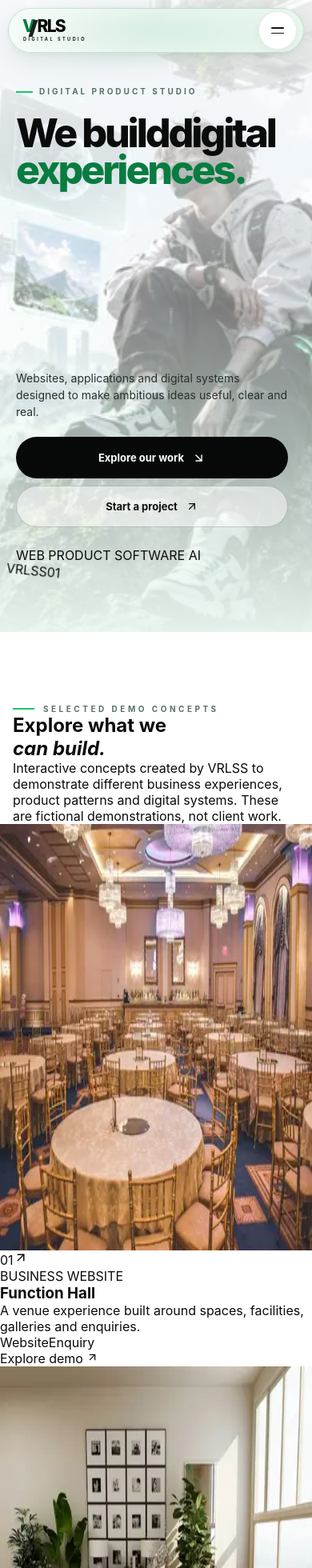
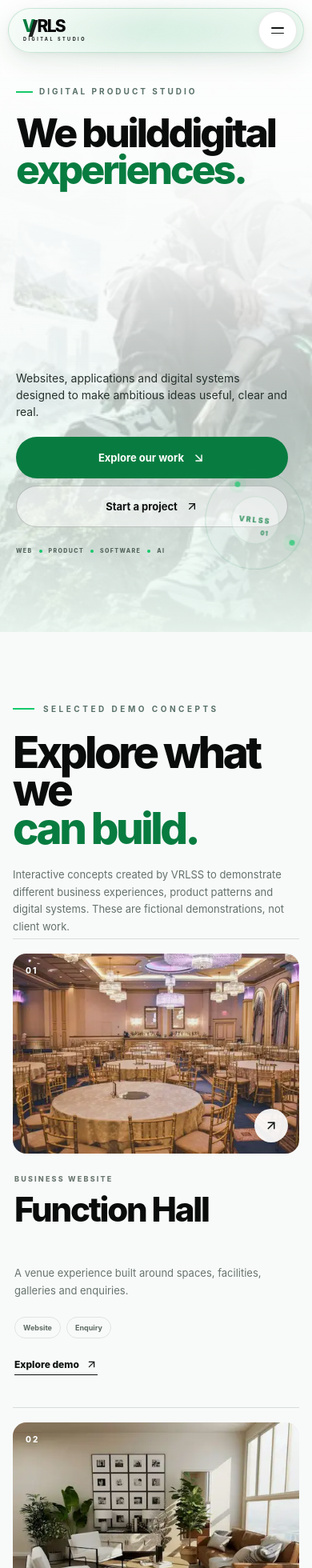
Before and after one commit to Mrnandhu/vrlss_website, a React (Vite) app: page / in a window 390 px wide. Shown: the top 1960 px of the page at 80% size. Built offline with nearby package versions, Linux system fonts and the light colour scheme.

Commit message:
redesign: add interactive studio visual system

```diff
--- a/src/App.css
+++ b/src/App.css
@@ -2106,3 +2106,547 @@
     animation: none;
   }
 }
+
+
+/* =========================================================
+   VRLSS INTERACTIVE STUDIO REDESIGN — V1
+========================================================= */
+
+.navbar {
+  position: fixed;
+  height: 76px;
+  padding: 0 clamp(22px, 5vw, 72px);
+  background: rgba(248, 250, 249, 0.04);
+  transition: background .35s ease, backdrop-filter .35s ease, box-shadow .35s ease;
+}
+
+.navbar.navbar-scrolled {
+  background: rgba(248, 250, 249, 0.78);
+  backdrop-filter: blur(18px);
+  -webkit-backdrop-filter: blur(18px);
+  box-shadow: 0 1px 0 rgba(10, 20, 15, .08);
+}
+
+.brand-text small {
+  letter-spacing: 2.4px;
+}
+
+.nav-links a {
+  font-size: 12px;
+  letter-spacing: .4px;
+}
+
+.nav-cta {
+  padding: 12px 17px;
+  font-size: 12px;
+}
+
+.hero-modern {
+  min-height: 760px;
+  height: 100svh;
+  max-height: 960px;
+  background: #eef3ef;
+}
+
+.hero-modern .hero-background {
+  z-index: -2;
+  transform: translate3d(0,0,0);
+  will-change: transform;
+}
+
+.hero-modern .hero-background img {
+  object-position: center center;
+  transform: scale(1.015);
+  filter: saturate(.82) contrast(.98);
+}
+
+.hero-image-wash {
+  position: absolute;
+  inset: 0;
+  z-index: 1;
+  background:
+    linear-gradient(90deg, rgba(242,247,244,.99) 0%, rgba(242,247,244,.94) 25%, rgba(242,247,244,.60) 45%, rgba(242,247,244,.10) 70%, rgba(242,247,244,0) 100%),
+    linear-gradient(180deg, rgba(242,247,244,.34), transparent 34%, rgba(242,247,244,.12));
+}
+
+.hero-grid {
+  position: absolute;
+  inset: 0;
+  z-index: 2;
+  opacity: .24;
+  background-image:
+    linear-gradient(rgba(20,45,33,.055) 1px, transparent 1px),
+    linear-gradient(90deg, rgba(20,45,33,.055) 1px, transparent 1px);
+  background-size: 70px 70px;
+  mask-image: linear-gradient(90deg, #000 0%, transparent 65%);
+}
+
+.hero-modern-content {
+  width: min(720px, 55vw);
+  padding-top: clamp(170px, 23vh, 220px);
+}
+
+.hero-modern-title {
+  font-size: clamp(70px, 8vw, 128px);
+  line-height: .86;
+  letter-spacing: -7px;
+  max-width: 820px;
+}
+
+.hero-title-mask {
+  display: block;
+  overflow: hidden;
+  padding-bottom: .05em;
+}
+
+.hero-modern-title em {
+  color: #087c40;
+}
+
+.hero-modern .hero-description {
+  max-width: 530px;
+  margin-top: 31px;
+  font-size: clamp(15px, 1.15vw, 18px);
+}
+
+.hero-modern .hero-actions {
+  margin-top: 29px;
+}
+
+.hero-modern .primary-button {
+  background: #087c40;
+}
+
+.hero-modern .primary-button:hover {
+  background: #070908;
+}
+
+.hero-meta {
+  display: flex;
+  align-items: center;
+  gap: 12px;
+  margin-top: 42px;
+  color: #53645c;
+  font-size: 9px;
+  font-weight: 800;
+  letter-spacing: 2.2px;
+}
+
+.hero-meta i {
+  width: 4px;
+  height: 4px;
+  border-radius: 50%;
+  background: #16c96b;
+}
+
+.hero-orbit {
+  position: absolute;
+  z-index: 5;
+  right: 10%;
+  top: 25%;
+  width: clamp(150px, 17vw, 250px);
+  aspect-ratio: 1;
+  pointer-events: none;
+}
+
+.hero-orbit-ring {
+  position: absolute;
+  inset: 0;
+  border: 1px solid rgba(8,124,64,.22);
+  border-radius: 50%;
+}
+
+.hero-orbit-ring::before,
+.hero-orbit-ring::after {
+  content: '';
+  position: absolute;
+  width: 7px;
+  height: 7px;
+  border-radius: 50%;
+  background: #16c96b;
+  box-shadow: 0 0 0 7px rgba(22,201,107,.10);
+}
+
+.hero-orbit-ring::before { top: 13%; left: 26%; }
+.hero-orbit-ring::after { right: 7%; bottom: 28%; }
+
+.hero-orbit-core {
+  position: absolute;
+  inset: 26%;
+  display: grid;
+  place-items: center;
+  border: 1px solid rgba(8,124,64,.16);
+  border-radius: 50%;
+  color: #087c40;
+  background: rgba(255,255,255,.42);
+  backdrop-filter: blur(10px);
+  font-size: 13px;
+  font-weight: 900;
+  letter-spacing: 2px;
+}
+
+.hero-orbit-core span {
+  position: absolute;
+  right: 18%;
+  bottom: 14%;
+  font-size: 7px;
+  letter-spacing: 1px;
+}
+
+.hero-modern .hero-scroll {
+  bottom: 31px;
+  color: #52615a;
+}
+
+.hero-modern .scroll-line {
+  background: #16c96b;
+  width: 64px;
+}
+
+.work-modern {
+  padding: 150px 0 165px;
+  background: #f8faf9;
+}
+
+.showcase-intro {
+  margin-bottom: 80px;
+}
+
+.showcase-intro-grid {
+  display: grid;
+  grid-template-columns: minmax(0, 1.2fr) minmax(300px, .65fr);
+  gap: 80px;
+  align-items: end;
+  margin-top: 25px;
+}
+
+.showcase-intro-grid h2 {
+  font-size: clamp(56px, 7vw, 104px);
+  line-height: .87;
+  letter-spacing: -6px;
+  font-weight: 800;
+}
+
+.showcase-intro-grid h2 em {
+  color: #087c40;
+  font-style: normal;
+}
+
+.showcase-intro-grid p {
+  max-width: 440px;
+  margin-bottom: 4px;
+  color: #64716b;
+  font-size: 15px;
+  line-height: 1.7;
+}
+
+.showcase-list {
+  width: min(1440px, calc(100% - 48px));
+  margin: 0 auto;
+}
+
+.showcase-card {
+  display: grid;
+  grid-template-columns: minmax(0, 1.65fr) minmax(280px, .75fr);
+  min-height: 520px;
+  border-top: 1px solid rgba(20,35,28,.14);
+  padding: 24px 0;
+  gap: clamp(30px, 5vw, 100px);
+}
+
+.showcase-card:last-child {
+  border-bottom: 1px solid rgba(20,35,28,.14);
+}
+
+.showcase-media {
+  position: relative;
+  display: block;
+  min-height: 470px;
+  overflow: hidden;
+  border-radius: 22px;
+  background: #e9efeb;
+  isolation: isolate;
+}
+
+.showcase-media::after {
+  content: '';
+  position: absolute;
+  inset: 0;
+  z-index: 1;
+  background: linear-gradient(180deg, rgba(5,15,10,.02), rgba(5,15,10,.14));
+  pointer-events: none;
+}
+
+.showcase-media img {
+  width: 100%;
+  height: 100%;
+  object-fit: cover;
+  transition: transform 1s cubic-bezier(.2,.7,.2,1), filter .6s ease;
+}
+
+.showcase-media:hover img {
+  transform: scale(1.045);
+  filter: saturate(1.04);
+}
+
+.showcase-number,
+.showcase-open {
+  position: absolute;
+  z-index: 3;
+}
+
+.showcase-number {
+  top: 22px;
+  left: 24px;
+  color: white;
+  font-size: 10px;
+  font-weight: 800;
+  letter-spacing: 2px;
+  text-shadow: 0 2px 10px rgba(0,0,0,.25);
+}
+
+.showcase-open {
+  right: 22px;
+  bottom: 22px;
+  display: grid;
+  place-items: center;
+  width: 48px;
+  height: 48px;
+  border-radius: 50%;
+  color: #101512;
+  background: rgba(255,255,255,.92);
+  transition: transform .3s ease, background .3s ease;
+}
+
+.showcase-media:hover .showcase-open {
+  transform: translate(3px,-3px);
+  background: #16c96b;
+}
+
+.showcase-copy {
+  display: flex;
+  flex-direction: column;
+  justify-content: space-between;
+  padding: 25px 5px 20px 0;
+}
+
+.showcase-category {
+  display: block;
+  color: #6b7871;
+  font-size: 9px;
+  font-weight: 800;
+  letter-spacing: 2.2px;
+}
+
+.showcase-copy h3 {
+  margin-top: 17px;
+  font-size: clamp(38px, 4vw, 64px);
+  line-height: .93;
+  letter-spacing: -3px;
+  font-weight: 800;
+}
+
+.showcase-details {
+  max-width: 390px;
+}
+
+.showcase-details p {
+  color: #68746e;
+  font-size: 14px;
+  line-height: 1.65;
+}
+
+.showcase-tags {
+  display: flex;
+  flex-wrap: wrap;
+  gap: 7px;
+  margin-top: 22px;
+}
+
+.showcase-tags span {
+  padding: 7px 10px;
+  border: 1px solid rgba(20,35,28,.1);
+  border-radius: 999px;
+  color: #5d6a63;
+  font-size: 9px;
+  font-weight: 700;
+}
+
+.showcase-link {
+  display: inline-flex;
+  align-items: center;
+  gap: 8px;
+  width: fit-content;
+  margin-top: 25px;
+  padding-bottom: 5px;
+  border-bottom: 1px solid #0b100d;
+  color: #101512;
+  font-size: 12px;
+  font-weight: 800;
+  transition: gap .3s ease, color .3s ease;
+}
+
+.showcase-link:hover {
+  gap: 13px;
+  color: #087c40;
+  border-color: #087c40;
+}
+
+@media (max-width: 900px) {
+  .hero-orbit { right: 5%; opacity: .75; }
+  .showcase-intro-grid { grid-template-columns: 1fr; gap: 28px; }
+  .showcase-card { grid-template-columns: 1fr; min-height: 0; gap: 24px; padding: 28px 0 48px; }
+  .showcase-media { min-height: 430px; }
+  .showcase-copy { gap: 70px; }
+}
+
+@media (max-width: 760px) {
+  .navbar {
+    height: 68px;
+    padding: 0 18px;
+  }
+
+  .navbar.navbar-scrolled {
+    background: rgba(248,250,249,.88);
+  }
+
+  .hero-modern {
+    min-height: 780px;
+    height: 100svh;
+    max-height: 920px;
+  }
+
+  .hero-modern .hero-background img {
+    object-position: 72% 70%;
+    transform: scale(1.07);
+  }
+
+  .hero-image-wash {
+    background:
+      linear-gradient(180deg, rgba(242,247,244,.99) 0%, rgba(242,247,244,.96) 25%, rgba(242,247,244,.80) 43%, rgba(242,247,244,.28) 66%, rgba(242,247,244,.03) 100%);
+  }
+
+  .hero-grid {
+    opacity: .12;
+    background-size: 48px 48px;
+    mask-image: linear-gradient(180deg, #000 0%, transparent 68%);
+  }
+
+  .hero-modern-content {
+    width: 100%;
+    padding: 126px 20px 0;
+  }
+
+  .hero-modern-title {
+    max-width: 380px;
+    font-size: clamp(50px, 14vw, 70px);
+    letter-spacing: -3.5px;
+  }
+
+  .hero-modern .hero-description {
+    max-width: 350px;
+    margin-top: 22px;
+    font-size: 14px;
+  }
+
+  .hero-modern .hero-actions {
+    max-width: 350px;
+    flex-direction: column;
+    align-items: stretch;
+    margin-top: 23px;
+  }
+
+  .hero-modern .primary-button,
+  .hero-modern .secondary-button {
+    width: 100%;
+  }
+
+  .hero-meta {
+    margin-top: 28px;
+    gap: 8px;
+    font-size: 7px;
+    letter-spacing: 1.4px;
+  }
+
+  .hero-orbit {
+    width: 125px;
+    right: 16px;
+    top: auto;
+    bottom: 65px;
+    opacity: .72;
+  }
+
+  .hero-orbit-core {
+    font-size: 9px;
+  }
+
+  .hero-modern .hero-scroll { display: none; }
+
+  .work-modern {
+    padding: 95px 0 110px;
+  }
+
+  .showcase-intro {
+    margin-bottom: 58px;
+  }
+
+  .showcase-intro-grid {
+    gap: 24px;
+  }
+
+  .showcase-intro-grid h2 {
+    font-size: clamp(48px, 14vw, 68px);
+    letter-spacing: -3.5px;
+  }
+
+  .showcase-intro-grid p {
+    font-size: 13px;
+    line-height: 1.65;
+  }
+
+  .showcase-list {
+    width: calc(100% - 32px);
+  }
+
+  .showcase-card {
+    gap: 18px;
+    padding: 18px 0 40px;
+  }
+
+  .showcase-media {
+    min-height: 250px;
+    border-radius: 17px;
+  }
+
+  .showcase-open {
+    width: 42px;
+    height: 42px;
+    right: 14px;
+    bottom: 14px;
+  }
+
+  .showcase-number {
+    top: 15px;
+    left: 16px;
+  }
+
+  .showcase-copy {
+    gap: 50px;
+    padding: 8px 2px 0;
+  }
+
+  .showcase-copy h3 {
+    margin-top: 13px;
+    font-size: 42px;
+    letter-spacing: -2.2px;
+  }
+
+  .showcase-details p {
+    font-size: 13px;
+  }
+}
+
+@media (prefers-reduced-motion: reduce) {
+  .hero-orbit { animation: none; }
+  .showcase-media img { transition: none; }
+}
```
